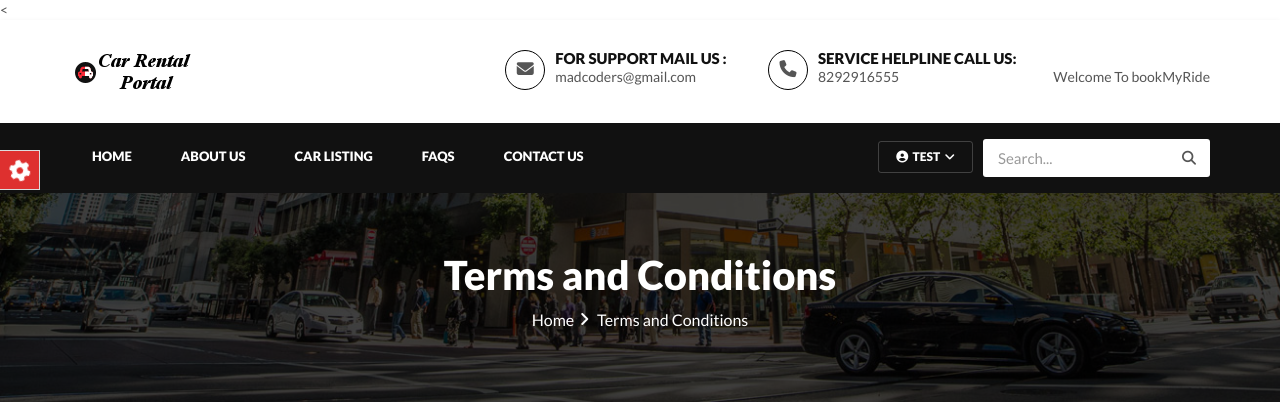
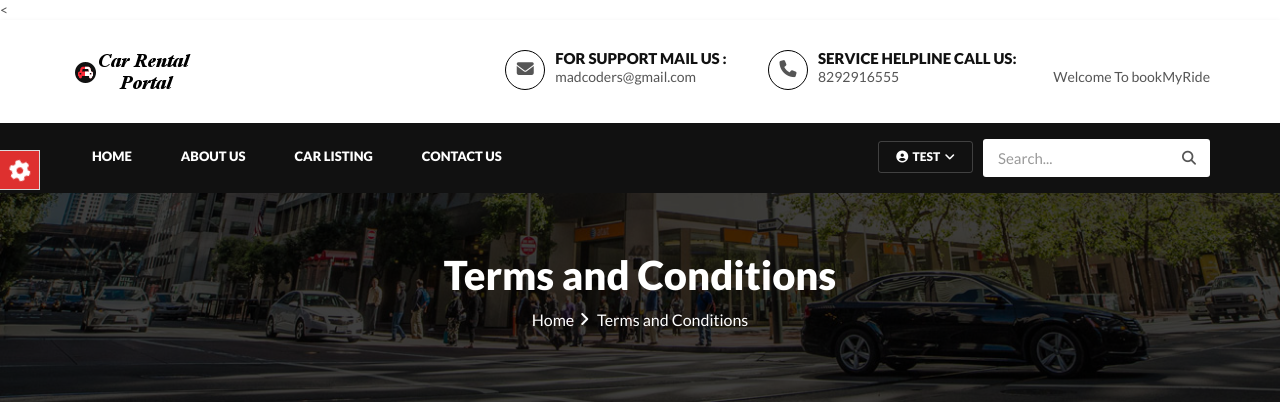
Before and after one commit to rajeev-30/bookMyRide, a PHP site: page /aboutus.php?type=terms in a window 1280 px wide. Shown: the top 406 px of the page. Run offline with PHP 8.4, Linux system fonts and the light colour scheme; a user stored in the database is signed in; data comes from the database, SQL or seed files in the repository; some libraries are stand-ins or nearby versions.

Commit message:
about us updated

```diff
--- a/carrental/includes/footer.php
+++ b/carrental/includes/footer.php
@@ -35,7 +35,7 @@ if (isset($_POST['emailsubscibe'])) {
 
 
             <!-- <li><a href="aboutus.php">About Us</a></li> -->
-            <li><a href="page.php?type=faqs">FAQs</a></li>
+            <!-- <li><a href="page.php?type=faqs">FAQs</a></li> -->
             <li><a href="privacy.php">Privacy</a></li>
             <li><a href="TermsForUse.php">Terms of use</a></li>
             <li><a href="admin/">Admin Login</a></li>
--- a/carrental/includes/header.php
+++ b/carrental/includes/header.php
@@ -100,7 +100,7 @@
                     <li><a href="index.php">Home</a> </li>
                     <li><a href="aboutus.php">About Us</a></li>
                     <li><a href="car-listing.php">Car Listing</a>
-                    <li><a href="page.php?type=faqs">FAQs</a></li>
+                    <!-- <li><a href="page.php?type=faqs">FAQs</a></li> -->
                     <li><a href="contact-us.php">Contact Us</a></li>
 
                 </ul>
--- a/carrental/search.php
+++ b/carrental/search.php
@@ -109,7 +109,7 @@ foreach($results as $result)
           </div>
           <div class="product-listing-content">
             <h5><a href="vehical-details.php?vhid=<?php echo htmlentities($result->id);?>"><?php echo htmlentities($result->BrandName);?> , <?php echo htmlentities($result->VehiclesTitle);?></a></h5>
-            <p class="list-price">$<?php echo htmlentities($result->PricePerDay);?> Per Day</p>
+            <p class="list-price">₹<?php echo htmlentities($result->PricePerDay);?> Per Day</p>
             <ul>
               <li><i class="fa fa-user" aria-hidden="true"></i><?php echo htmlentities($result->SeatingCapacity);?> seats</li>
               <li><i class="fa fa-calendar" aria-hidden="true"></i><?php echo htmlentities($result->ModelYear);?> model</li>
```
